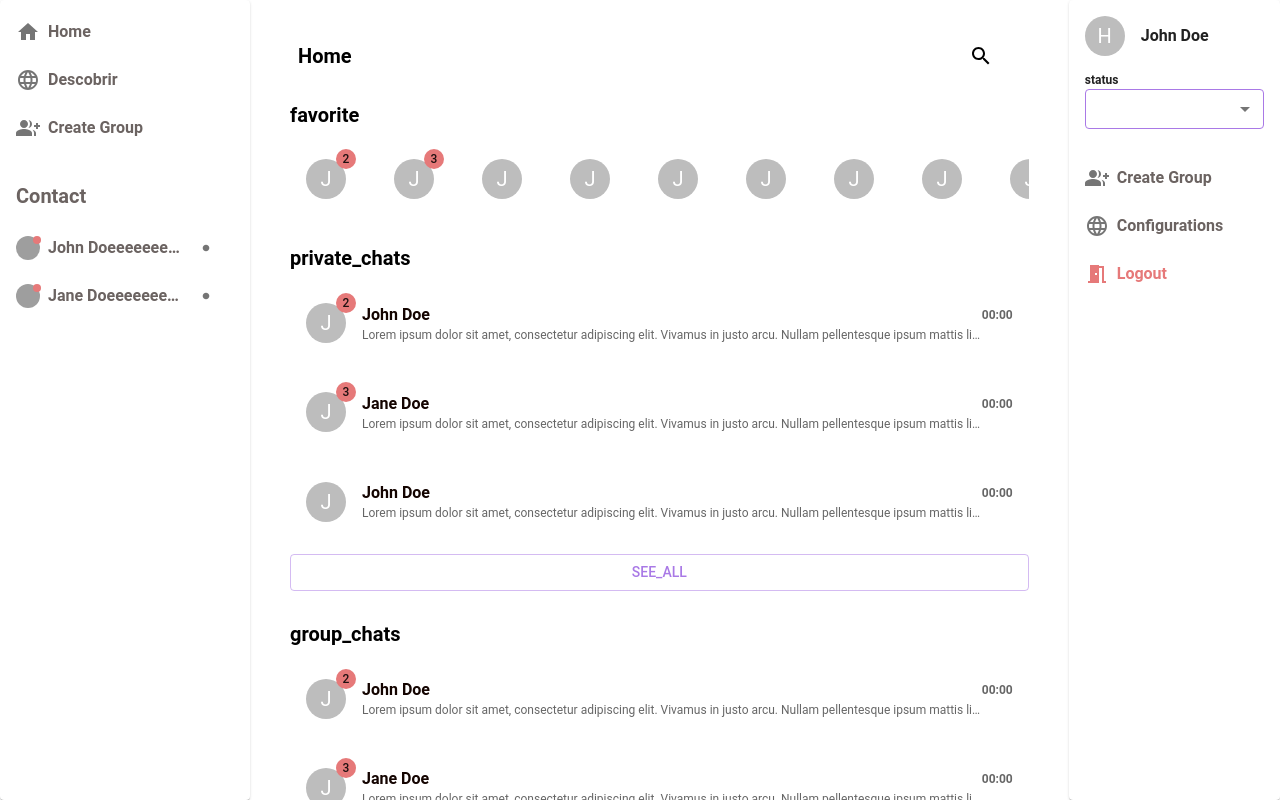
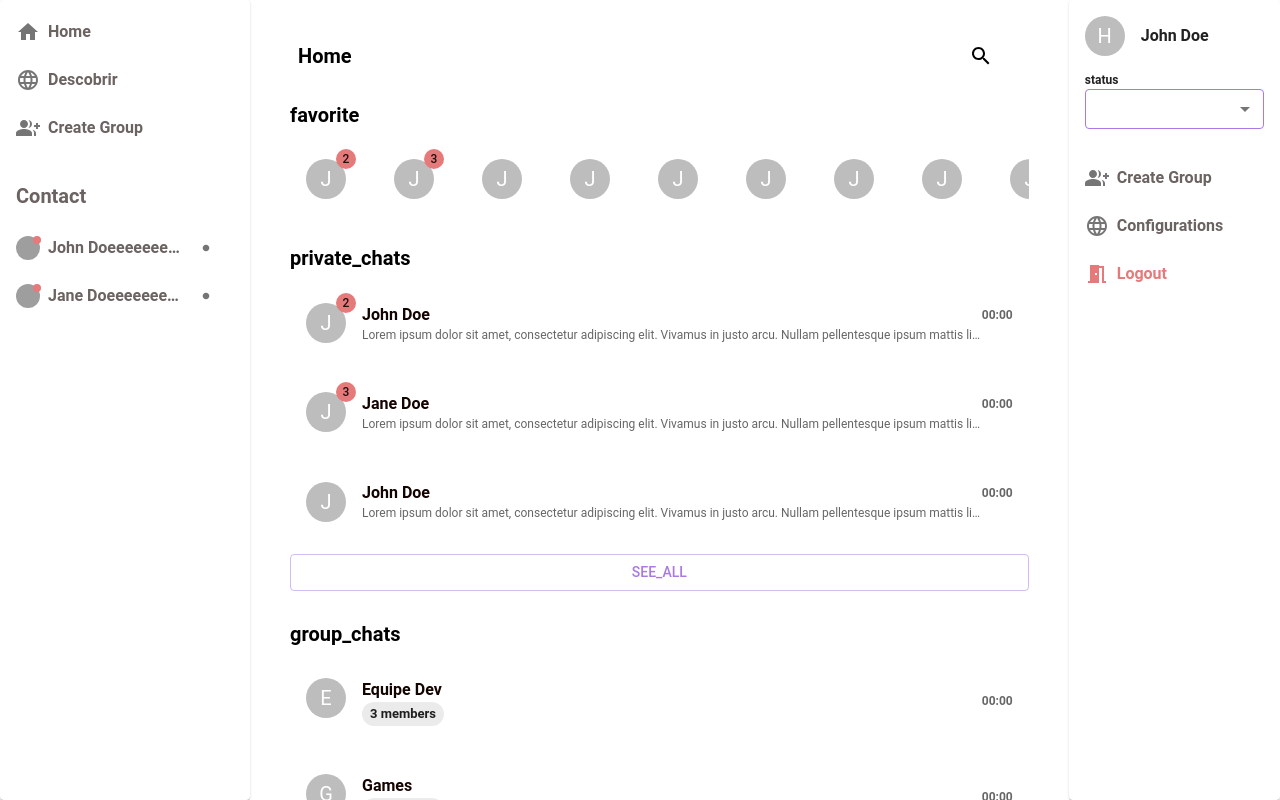
Before and after one commit to rafaeldellaquila/lotchats, a React (Vite) app: page / in a window 1280 px wide. Built offline with nearby package versions, Linux system fonts and the light colour scheme; grey boxes are pictures that could not be loaded.

Commit message:
:lipstick: add discover page to route

```diff
--- a/src/components/Navbar/index.tsx
+++ b/src/components/Navbar/index.tsx
@@ -29,6 +29,7 @@ const NavBar: React.FC = () => {
 
   const handleTitles = () => {
     if (pathname === '/') return t('home')
+    if (pathname === '/discover') return t('discover')
     if (pathname === '/chat') return ' '
     return
   }
--- a/src/pages/HomePage/index.tsx
+++ b/src/pages/HomePage/index.tsx
@@ -1,6 +1,6 @@
 import { useTranslation } from 'react-i18next'
 
-import { ChatProps, PreviewChatProps } from '@/@types/common'
+import { ChatProps, GroupChatProps, PreviewChatProps } from '@/@types/common'
 import ChatCardList from '@/components/Chat/ChatCardList'
 import FavoriteList from '@/components/shared/FavoriteList'
 
@@ -9,66 +9,87 @@ const mockFavoriteProps: ChatProps[] = [
     id: 1,
     name: 'John Doe',
     avatarUrl: undefined,
-    unreadCount: 2
+    unreadCount: 2,
+    email: 'john@doe.com',
+    celNumber: '11922396312'
   },
   {
     id: 2,
     name: 'Jane Doe',
     avatarUrl: undefined,
-    unreadCount: 3
+    unreadCount: 3,
+    email: 'john@doe.com',
+    celNumber: '11922396312'
   },
   {
     id: 4,
     name: 'John Doe',
     avatarUrl: undefined,
-    unreadCount: 0
+    unreadCount: 0,
+    email: 'john@doe.com',
+    celNumber: '11922396312'
   },
   {
     id: 5,
     name: 'John Doe',
     avatarUrl: undefined,
-    unreadCount: 0
+    unreadCount: 0,
+    email: 'john@doe.com',
+    celNumber: '11922396312'
   },
   {
     id: 6,
     name: 'John Doe',
     avatarUrl: undefined,
-    unreadCount: 0
+    unreadCount: 0,
+    email: 'john@doe.com',
+    celNumber: '11922396312'
   },
   {
     id: 7,
     name: 'John Doe',
     avatarUrl: undefined,
-    unreadCount: 0
+    unreadCount: 0,
+    email: 'john@doe.com',
+    celNumber: '11922396312'
   },
   {
     id: 8,
     name: 'John Doe',
     avatarUrl: undefined,
-    unreadCount: 0
+    unreadCount: 0,
+    email: 'john@doe.com',
+    celNumber: '11922396312'
   },
   {
     id: 9,
     name: 'John Doe',
     avatarUrl: undefined,
-    unreadCount: 0
+    unreadCount: 0,
+    email: 'john@doe.com',
+    celNumber: '11922396312'
   },
   {
     id: 10,
     name: 'John Doe',
     avatarUrl: undefined,
-    unreadCount: 0
+    unreadCount: 0,
+    email: 'john@doe.com',
+    celNumber: '11922396312'
   },
   {
     id: 11,
     name: 'John Doe',
     avatarUrl: undefined,
-    unreadCount: 0
+    unreadCount: 0,
+    email: 'john@doe.com',
+    celNumber: '11922396312'
   }
 ]
 
 const chats: PreviewChatProps[] = [
   {
+    isGroupChat: false,
     id: 1,
     name: 'John Doe',
     avatarUrl: undefined,
@@ -78,6 +99,7 @@ const chats: PreviewChatProps[] = [
     time: '00:00'
   },
   {
+    isGroupChat: false,
     id: 2,
     name: 'Jane Doe',
     avatarUrl: undefined,
@@ -87,6 +109,7 @@ const chats: PreviewChatProps[] = [
     time: '00:00'
   },
   {
+    isGroupChat: false,
     id: 4,
     name: 'John Doe',
     avatarUrl: undefined,
@@ -96,6 +119,7 @@ const chats: PreviewChatProps[] = [
     time: '00:00'
   },
   {
+    isGroupChat: false,
     id: 5,
     name: 'John Doe',
     avatarUrl: undefined,
@@ -105,6 +129,7 @@ const chats: PreviewChatProps[] = [
     time: '00:00'
   },
   {
+    isGroupChat: false,
     id: 6,
     name: 'John Doe',
     avatarUrl: undefined,
@@ -114,6 +139,7 @@ const chats: PreviewChatProps[] = [
     time: '00:00'
   },
   {
+    isGroupChat: false,
     id: 7,
     name: 'John Doe',
     avatarUrl: undefined,
@@ -123,6 +149,7 @@ const chats: PreviewChatProps[] = [
     time: '00:00'
   },
   {
+    isGroupChat: false,
     id: 8,
     name: 'John Doe',
     avatarUrl: undefined,
@@ -132,6 +159,7 @@ const chats: PreviewChatProps[] = [
     time: '00:00'
   },
   {
+    isGroupChat: false,
     id: 9,
     name: 'John Doe',
     avatarUrl: undefined,
@@ -141,6 +169,7 @@ const chats: PreviewChatProps[] = [
     time: '00:00'
   },
   {
+    isGroupChat: false,
     id: 10,
     name: 'John Doe',
     avatarUrl: undefined,
@@ -150,6 +179,7 @@ const chats: PreviewChatProps[] = [
     time: '00:00'
   },
   {
+    isGroupChat: false,
     id: 11,
     name: 'John Doe',
     avatarUrl: undefined,
@@ -160,6 +190,329 @@ const chats: PreviewChatProps[] = [
   }
 ]
 
+const groupChats: GroupChatProps[] = [
+  {
+    id: 1,
+    isGroupChat: true,
+    groupName: 'Equipe Dev',
+    avatarUrl: undefined,
+    tags: ['desenvolvimento', 'front-end', 'back-end'],
+    time: '00:00',
+    qtyMember: 3,
+    members: [
+      {
+        name: 'Rafael',
+        id: 1,
+        email: 'Rafael@email.com',
+        avatarUrl: undefined,
+        celNumber: '11922396312'
+      },
+      {
+        name: 'Xulia',
+        id: 2,
+        email: 'Xulia@email.com',
+        avatarUrl: undefined,
+        celNumber: '11922396312'
+      },
+      {
+        name: 'Eduardo',
+        id: 2,
+        email: 'Eduardo@email.com',
+        avatarUrl: undefined,
+        celNumber: '11922396312'
+      }
+    ]
+  },
+  {
+    id: 2,
+    isGroupChat: true,
+    groupName: 'Games',
+    avatarUrl: undefined,
+    tags: ['jogos', 'jogos-online', 'gamers'],
+    time: '00:00',
+    qtyMember: 3,
+    members: [
+      {
+        name: 'Rafael',
+        id: 1,
+        email: 'Rafael@email.com',
+        avatarUrl: undefined,
+        celNumber: '11922396312'
+      },
+      {
+        name: 'Xulia',
+        id: 2,
+        email: 'Xulia@email.com',
+        avatarUrl: undefined,
+        celNumber: '11922396312'
+      },
+      {
+        name: 'Eduardo',
+        id: 2,
+        email: 'Eduardo@email.com',
+        avatarUrl: undefined,
+        celNumber: '11922396312'
+      }
+    ]
+  },
+  {
+    id: 4,
+    isGroupChat: true,
+    groupName: 'Relacionamento',
+    avatarUrl: undefined,
+    tags: ['relacionamento', 'amizade', 'namoro'],
+    time: '00:00',
+    qtyMember: 3,
+    members: [
+      {
+        name: 'Rafael',
+        id: 1,
+        email: 'Rafael@email.com',
+        avatarUrl: undefined,
+        celNumber: '11922396312'
+      },
+      {
+        name: 'Xulia',
+        id: 2,
+        email: 'Xulia@email.com',
+        avatarUrl: undefined,
+        celNumber: '11922396312'
+      },
+      {
+        name: 'Eduardo',
+        id: 2,
+        email: 'Eduardo@email.com',
+        avatarUrl: undefined,
+        celNumber: '11922396312'
+      }
+    ]
+  },
+  {
+    id: 5,
+    isGroupChat: true,
+    groupName: 'Primeiro emprego',
+    avatarUrl: undefined,
+    tags: ['estagio', 'trainee', 'junior', 'emprego', 'vagas'],
+    time: '00:00',
+    qtyMember: 3,
+    members: [
+      {
+        name: 'Rafael',
+        id: 1,
+        email: 'Rafael@email.com',
+        avatarUrl: undefined,
+        celNumber: '11922396312'
+      },
+      {
+        name: 'Xulia',
+        id: 2,
+        email: 'Xulia@email.com',
+        avatarUrl: undefined,
+        celNumber: '11922396312'
+      },
+      {
+        name: 'Eduardo',
+        id: 2,
+        email: 'Eduardo@email.com',
+        celNumber: '11922396312',
+        avatarUrl: undefined
+      }
+    ]
+  },
+  {
+    id: 6,
+    groupName: 'Senhor dos anéis',
+    isGroupChat: true,
+    avatarUrl: undefined,
+    tags: ['filmes', 'livros', 'senhor-dos-aneis'],
+    time: '00:00',
+    qtyMember: 3,
+    members: [
+      {
+        name: 'Rafael',
+        id: 1,
+        email: 'Rafael@email.com',
+        celNumber: '11922396312',
+        avatarUrl: undefined
+      },
+      {
+        name: 'Xulia',
+        id: 2,
+        email: 'Xulia@email.com',
+        celNumber: '11922396312',
+        avatarUrl: undefined
+      },
+      {
+        name: 'Eduardo',
+        id: 2,
+        email: 'Eduardo@email.com',
+        celNumber: '11922396312',
+        avatarUrl: undefined
+      }
+    ]
+  },
+  {
+    id: 7,
+    groupName: 'Filmes anos 00',
+    isGroupChat: true,
+    avatarUrl: undefined,
+    tags: ['filmes', '2000', 'offtopic'],
+    time: '00:00',
+    qtyMember: 3,
+    members: [
+      {
+        name: 'Rafael',
+        id: 1,
+        email: 'Rafael@email.com',
+        celNumber: '11922396312',
+        avatarUrl: undefined
+      },
+      {
+        name: 'Xulia',
+        id: 2,
+        email: 'Xulia@email.com',
+        celNumber: '11922396312',
+        avatarUrl: undefined
+      },
+      {
+        name: 'Eduardo',
+        id: 2,
+        email: 'Eduardo@email.com',
+        celNumber: '11922396312',
+        avatarUrl: undefined
+      }
+    ]
+  },
+  {
+    id: 8,
+    groupName: 'Grupo de DIY',
+    isGroupChat: true,
+    avatarUrl: undefined,
+    tags: ['diy', 'casa', 'reforma'],
+    time: '00:00',
+    qtyMember: 3,
+    members: [
+      {
+        name: 'Rafael',
+        id: 1,
+        email: 'Rafael@email.com',
+        celNumber: '11922396312',
+        avatarUrl: undefined
+      },
+      {
+        name: 'Xulia',
+        id: 2,
+        email: 'Xulia@email.com',
+        celNumber: '11922396312',
+        avatarUrl: undefined
+      },
+      {
+        name: 'Eduardo',
+        id: 2,
+        email: 'Eduardo@email.com',
+        celNumber: '11922396312',
+        avatarUrl: undefined
+      }
+    ]
+  },
+  {
+    id: 9,
+    groupName: 'Viciados em Café',
+    isGroupChat: true,
+    avatarUrl: undefined,
+    tags: ['baristas', 'cafe', 'cafeterias'],
+    time: '00:00',
+    qtyMember: 3,
+    members: [
+      {
+        name: 'Rafael',
+        id: 1,
+        email: 'Rafael@email.com',
+        celNumber: '11922396312',
+        avatarUrl: undefined
+      },
+      {
+        name: 'Xulia',
+        id: 2,
+        email: 'Xulia@email.com',
+        celNumber: '11922396312',
+        avatarUrl: undefined
+      },
+      {
+        name: 'Eduardo',
+        id: 2,
+        email: 'Eduardo@email.com',
+        celNumber: '11922396312',
+        avatarUrl: undefined
+      }
+    ]
+  },
+  {
+    id: 10,
+    groupName: 'Bairro Jardim Aeroporto',
+    isGroupChat: true,
+    avatarUrl: undefined,
+    tags: ['vizinhanca', 'seguranca', 'eventos'],
+    time: '00:00',
+    qtyMember: 3,
+    members: [
+      {
+        name: 'Rafael',
+        id: 1,
+        email: 'Rafael@email.com',
+        celNumber: '11922396312',
+        avatarUrl: undefined
+      },
+      {
+        name: 'Xulia',
+        id: 2,
+        email: 'Xulia@email.com',
+        celNumber: '11922396312',
+        avatarUrl: undefined
+      },
+      {
+        name: 'Eduardo',
+        id: 2,
+        email: 'Eduardo@email.com',
+        celNumber: '11922396312',
+        avatarUrl: undefined
+      }
+    ]
+  },
+  {
+    id: 11,
+    groupName: 'Grupo da rua 2',
+    isGroupChat: true,
+    avatarUrl: undefined,
+    tags: ['vizinhança', 'eventos', 'seguranca'],
+    time: '00:00',
+    qtyMember: 3,
+    members: [
+      {
+        name: 'Rafael',
+        id: 1,
+        email: 'Rafael@email.com',
+        celNumber: '11922396312',
+        avatarUrl: undefined
+      },
+      {
+        name: 'Xulia',
+        id: 2,
+        email: 'Xulia@email.com',
+        celNumber: '11922396312',
+        avatarUrl: undefined
+      },
+      {
+        name: 'Eduardo',
+        id: 2,
+        email: 'Eduardo@email.com',
+        celNumber: '11922396312',
+        avatarUrl: undefined
+      }
+    ]
+  }
+]
+
 const HomePage: React.FC = () => {
   const { t } = useTranslation()
 
@@ -167,7 +520,7 @@ const HomePage: React.FC = () => {
     <>
       <FavoriteList FavoriteProps={mockFavoriteProps} maxVisible={10} />
       <ChatCardList title={t('private_chats')} chats={chats} />
-      <ChatCardList title={t('group_chats')} chats={chats} />
+      <ChatCardList title={t('group_chats')} chats={groupChats} />
     </>
   )
 }
--- a/src/routes/index.tsx
+++ b/src/routes/index.tsx
@@ -2,6 +2,7 @@ import { Route, Routes } from 'react-router-dom'
 
 import AuthLayout from '@/layout/AuthLayout'
 import ChatPage from '@/pages/ChatPage'
+import DiscoverPage from '@/pages/DiscoverPage'
 import HomePage from '@/pages/HomePage'
 
 const RouterComponent = () => {
@@ -10,6 +11,7 @@ const RouterComponent = () => {
       <Route path='/' element={<AuthLayout />}>
         <Route path='/' element={<HomePage />} />
         <Route path='chat' element={<ChatPage />} />
+        <Route path='/discover' element={<DiscoverPage />} />
       </Route>
     </Routes>
   )
--- a/src/theme/index.ts
+++ b/src/theme/index.ts
@@ -71,8 +71,7 @@ const theme = createTheme({
     MuiChip: {
       styleOverrides: {
         label: {
-          fontWeight: 700,
-          color: '#353231'
+          fontWeight: 700
         }
       }
     }
```
